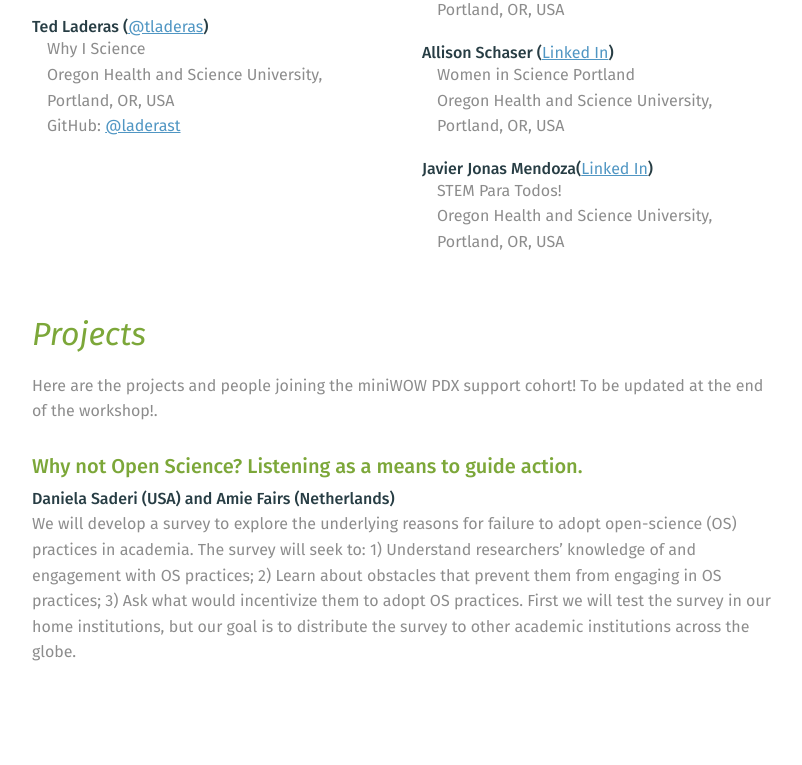
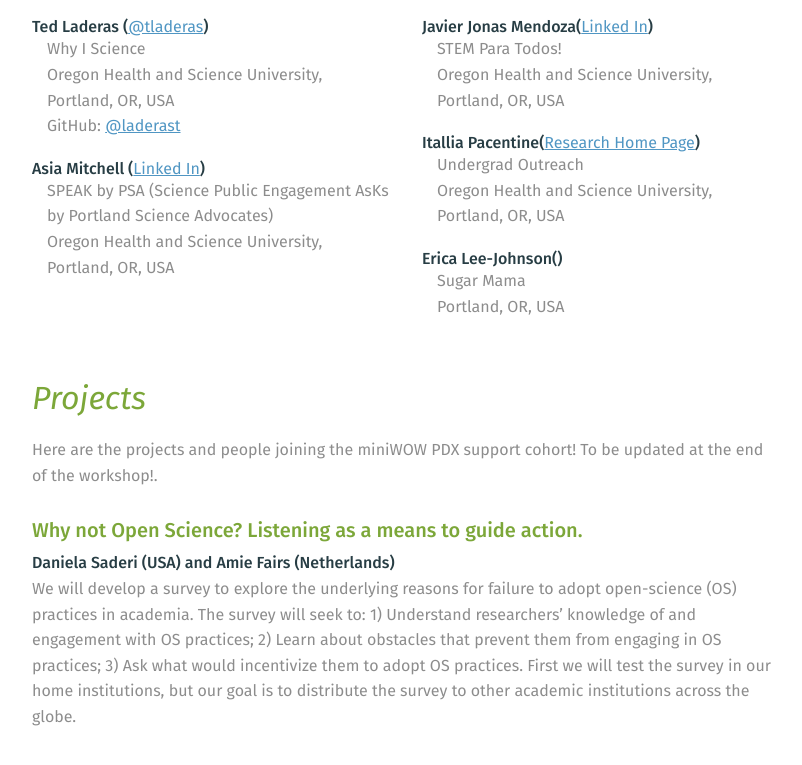
Before and after one commit to daniellecrobinson/mini-wow-pdx, a plain HTML site: page index.html in a window 1280 px wide. Shown: the part 5360-6125 px from the top of the page, without its empty margins (263-1065 px from the left). Before the commit the page ends 6095 px from the top, so only its background shows below. Drawn offline with nearby package versions, Linux system fonts and the light colour scheme; a script that the page names is missing.

Commit message:
Update index.html

```diff
--- a/index.html
+++ b/index.html
@@ -256,7 +256,11 @@
 	  <section class='person'><h3>Lucille Moore (<a target='_blank' href='https://www.linkedin.com/in/lucille-moore-780088a8/'>Linked In</a>)</h3><p>Alliance for Visible Diversity in Science<br />Oregon Health and Science University, Portland, OR, USA<br /></p></section>
 	  <section class='person'><h3>Tavita Garrett (<a target='_blank' href='https://www.linkedin.com/in/tavitagarrett/'>Linked In</a>)</h3><p>Modular Easily Customizable and Interactive CVs <br />Oregon Health and Science University, Portland, OR, USA<br /></p></section>
 	  <section class='person'><h3>Allison Schaser (<a target='_blank' href='https://www.linkedin.com/in/allison-schaser-63b62099//'>Linked In</a>)</h3><p>Women in Science Portland <br />Oregon Health and Science University, Portland, OR, USA<br /></p></section>
-	<section class='person'><h3>Javier Jonas Mendoza(<a target='_blank' href='https://www.linkedin.com/in/javier-jonas-mendoza-228530129/'>Linked In</a>)</h3><p>STEM Para Todos! <br />Oregon Health and Science University, Portland, OR, USA<br /></p></section>		  </section>
+	<section class='person'><h3>Javier Jonas Mendoza(<a target='_blank' href='https://www.linkedin.com/in/javier-jonas-mendoza-228530129/'>Linked In</a>)</h3><p>STEM Para Todos! <br />Oregon Health and Science University, Portland, OR, USA<br /></p></section>
+	<section class='person'><h3>Itallia Pacentine(<a target='_blank' href='http://www.ohsu.edu/xd/research/centers-institutes/vollum/faculty/nicolsonlab.cfm'>Research Home Page</a>)</h3><p>Undergrad Outreach <br />Oregon Health and Science University, Portland, OR, USA<br /></p></section>
+		<section class='person'><h3>Erica Lee-Johnson(<a target='_blank' href=''></a>)</h3><p>Sugar Mama<br /> Portland, OR, USA<br /></p></section>
+
+			</section>
 
         <h2 id="projects">Projects</h2>
         <p>Here are the projects and people joining the miniWOW PDX support cohort! To be updated at the end of the workshop!.</p>
```
